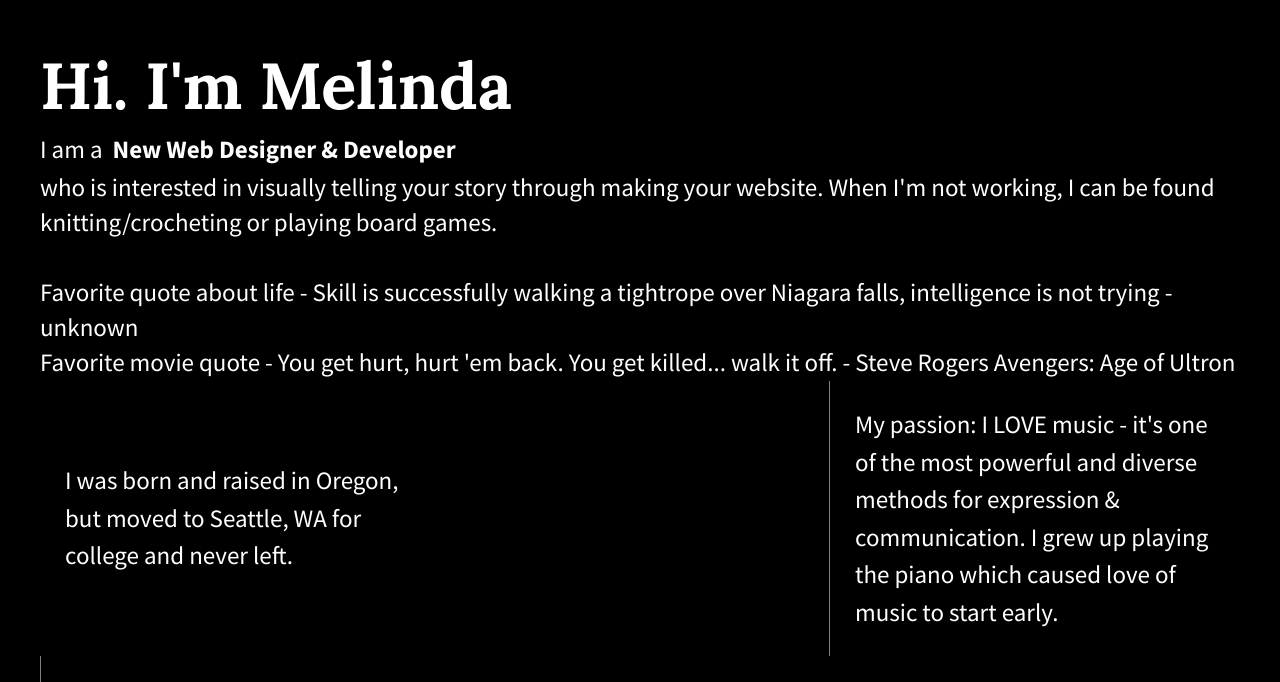
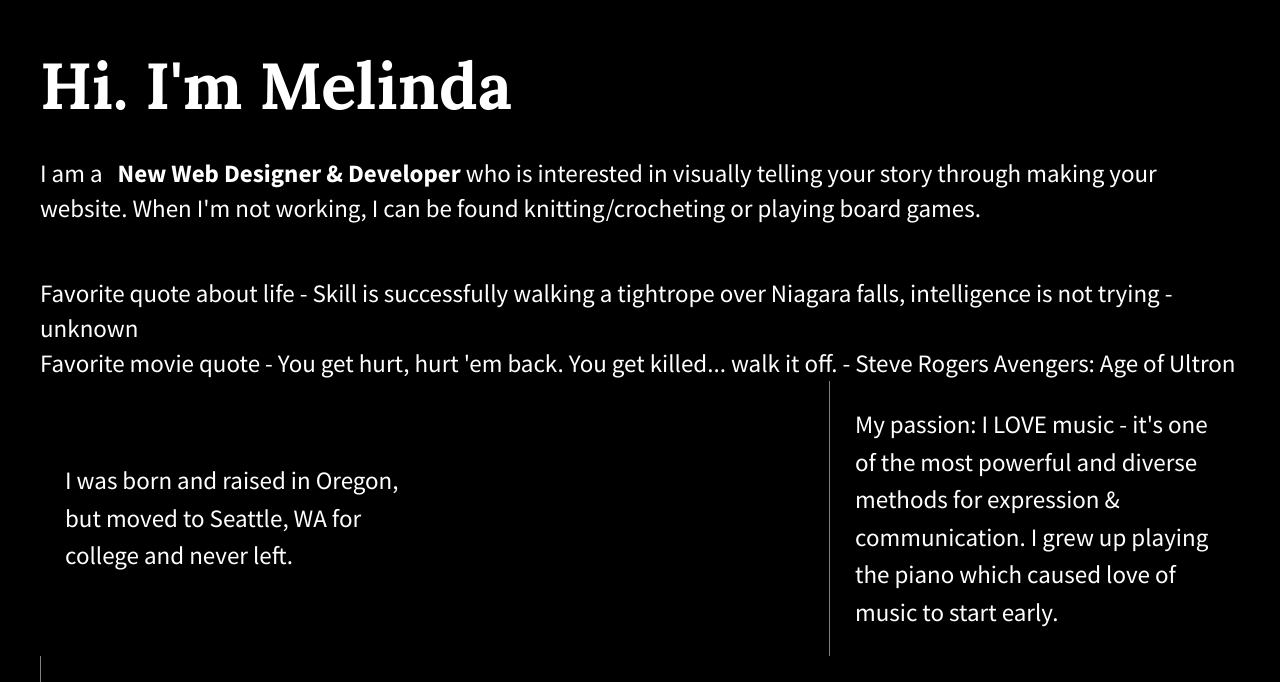
Before and after one commit to zhylosa/206-divs-flexbox-starter, a plain HTML site: page index.html in a window 1280 px wide. Shown: the top 682 px of the page. Drawn offline with nearby package versions, Linux system fonts and the light colour scheme.

Commit message:
fixed line return issue

```diff
--- a/css/main.css
+++ b/css/main.css
@@ -114,7 +114,7 @@ main {
   height: 250px;
   width: 100%;
 }
-main .position{
+.position{
 	font-weight: 700;
 }
 header {
@@ -136,6 +136,7 @@ main {
   font-size: 1.25em;
   font-family: 'Source Sans Pro', sans-serif;
 }
+
 
 .wrapper {
   /*add display:flex and set justify-content to space-between*/
--- a/index.html
+++ b/index.html
@@ -23,9 +23,9 @@
 
         <section class="flex-container">
 			<header>Hi.  I'm Melinda</header>
-            <main>I am a &nbsp<span class="position"> New Web Designer & Developer</span> who is interested in visually telling your story through making your website. When I'm not working, I can be found knitting/crocheting or playing board games.<br/><br/>
-			Favorite quote about life - Skill is successfully walking a tightrope over Niagara falls, intelligence is not trying - unknown<br/>
-			Favorite movie quote - You get hurt, hurt 'em back. You get killed... walk it off. - Steve Rogers   Avengers: Age of Ultron</main>
+            <main><p>I am a &nbsp <span class="position">New Web Designer & Developer</span> who is interested in visually telling your story through making your website. When I'm not working, I can be found knitting/crocheting or playing board games.</p>
+			<p>Favorite quote about life - Skill is successfully walking a tightrope over Niagara falls, intelligence is not trying - unknown<br/>
+			Favorite movie quote - You get hurt, hurt 'em back. You get killed... walk it off. - Steve Rogers   Avengers: Age of Ultron</p></main>
             <div id="div-1" class="flex-items">
                 I was born and raised in Oregon, but moved to Seattle, WA for college and never left.
             </div>
```
